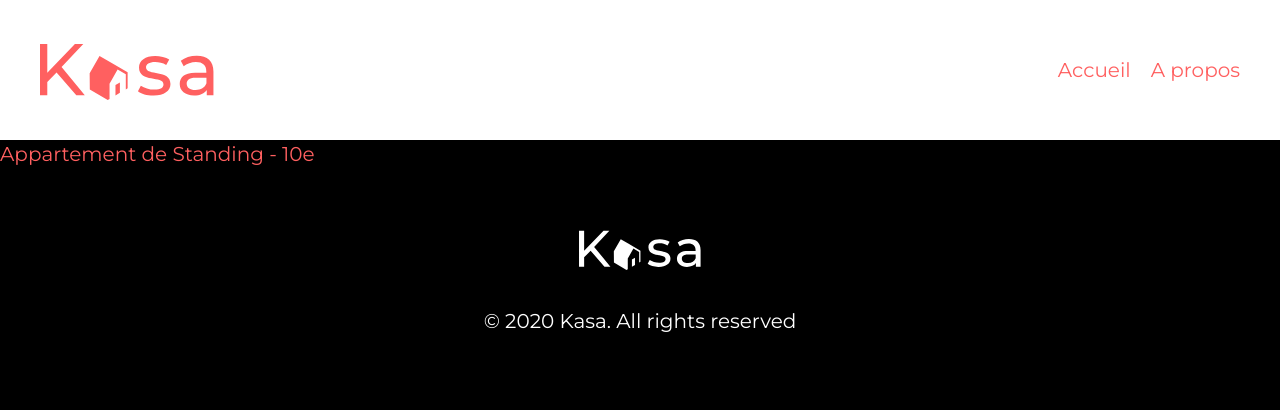
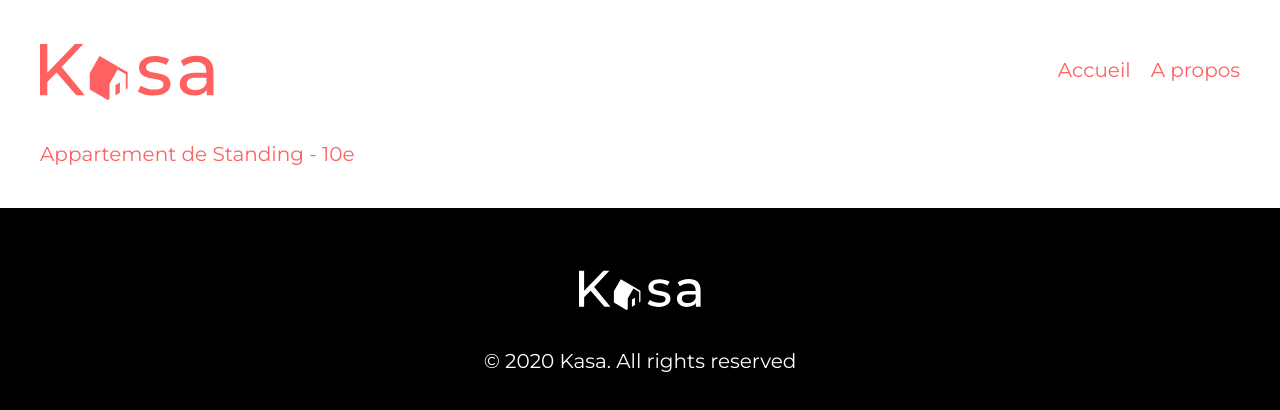
Before and after one commit to cypl/projet11, a React (Create React App) app: page /logements/0979876d in a window 1280 px wide. Shown: the top 410 px of the page. Built offline with nearby package versions, Linux system fonts and the light colour scheme.

Commit message:
refacto styles

```diff
--- a/src/app.css
+++ b/src/app.css
@@ -7,6 +7,6 @@
 @import './styles/components/card.css';
 @import './styles/components/collapse.css';
 @import './styles/components/message404.css';
-@import './styles/pages/error.css';
 @import './styles/pages/about.css';
 @import './styles/pages/home.css';
+@import './styles/pages/lodging.css';
--- a/src/components/Message404.js
+++ b/src/components/Message404.js
@@ -2,7 +2,7 @@ import { NavLink } from 'react-router-dom'
 
 function Message404() {
   return (
-    <section className="section_message404">
+    <section className="section_base">
       <div className="content_width content_message404">
         <h1 className="title_message404">404</h1>
         <p className="txt_message404">
--- a/src/pages/About.js
+++ b/src/pages/About.js
@@ -19,7 +19,7 @@ function About() {
     <div>
       <Header />
       <Banner srcImage="/assets/banner_about.jpg" />
-      <section className="section_about">
+      <section className="section_base">
         <div className="content_width">
           <div className="content_about">
             {data.map((aboutItem) => (
--- a/src/pages/Home.js
+++ b/src/pages/Home.js
@@ -22,7 +22,7 @@ function Home() {
         title="Chez vous, partout et ailleurs"
         srcImage="/assets/banner_home.jpg"
       />
-      <section className="section_cards">
+      <section className="section_base">
         <div className="content_width content_cards">
           {data.map((lodging) => (
             <Card
--- a/src/pages/Lodging.js
+++ b/src/pages/Lodging.js
@@ -28,7 +28,15 @@ function Lodging() {
   return (
     <div>
       <Header />
-      {data === undefined ? <Message404 /> : <p>{data.title}</p>}
+      {data === undefined ? (
+        <Message404 />
+      ) : (
+        <section className="section_base">
+          <div className="content_width content_lodging">
+            <p>{data.title}</p>
+          </div>
+        </section>
+      )}
       <Footer />
     </div>
   )
--- a/src/styles/base.css
+++ b/src/styles/base.css
@@ -36,7 +36,10 @@ ul {
 figure {
   margin: 0;
 }
-
+.section_base {
+  background-color: var(--light);
+  padding-bottom: 40px;
+}
 .content_width {
   max-width: 1200px;
   width: calc(100% - 40px);
--- a/src/styles/pages/about.css
+++ b/src/styles/pages/about.css
@@ -1,7 +1,3 @@
-.section_about {
-  background-color: var(--light);
-  padding-bottom: 40px;
-}
 .content_about {
   width: 80%;
   margin: auto;
--- a/src/styles/pages/error.css
+++ /dev/null
@@ -1,3 +0,0 @@
-.section_message404 {
-  background-color: var(--light);
-}
--- a/src/styles/pages/home.css
+++ b/src/styles/pages/home.css
@@ -1,7 +1,3 @@
-.section_cards {
-  background-color: var(--light);
-  padding-bottom: 40px;
-}
 .content_cards {
   background-color: var(--soft);
   border-radius: 15px;
--- /dev/null
+++ b/src/styles/pages/lodging.css
@@ -0,0 +1,4 @@
+.section_lodging {
+  background-color: var(--light);
+  padding-bottom: 40px;
+}
```
